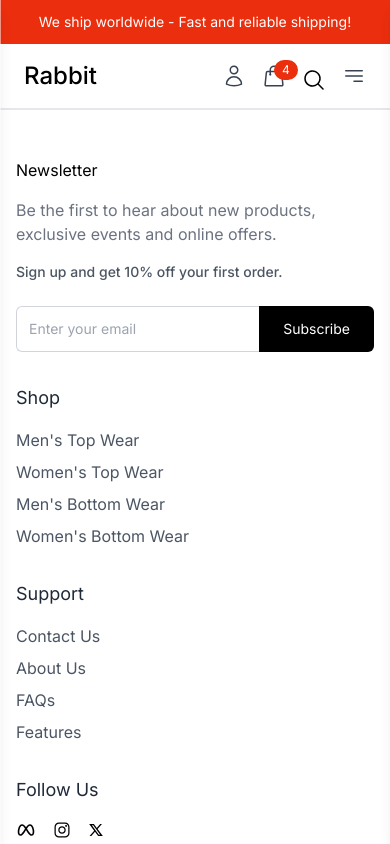
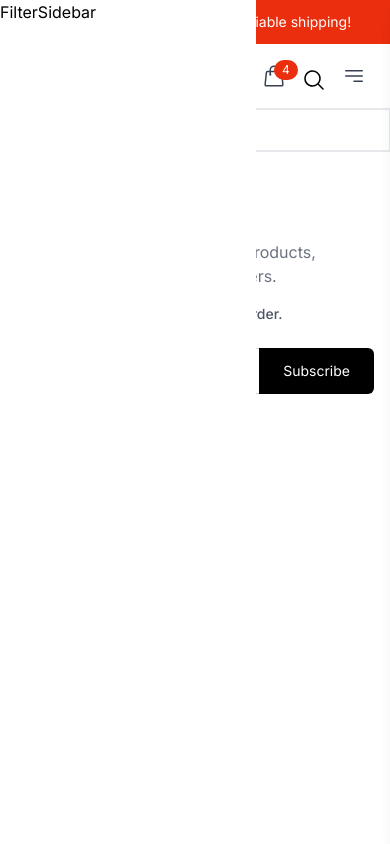
Before and after one commit to MTSnowden/rabbit, a React (Vite) app in the folder frontend/: page /collections/all in a window 390 px wide. Shown: the top 844 px of the page. Built offline with nearby package versions, Linux system fonts and the light colour scheme.

Commit message:
working on collection page

```diff
--- /dev/null
+++ b/frontend/src/components/Products/FilterSidebar.jsx
@@ -0,0 +1,9 @@
+import React from 'react'
+
+const FilterSidebar = () => {
+  return (
+    <div>FilterSidebar</div>
+  )
+}
+
+export default FilterSidebar
--- a/frontend/src/pages/CollectionPage.jsx
+++ b/frontend/src/pages/CollectionPage.jsx
@@ -1,9 +1,33 @@
 import { useEffect } from "react";
 import { useState } from "react"
+import { FaFilter } from "react-icons/fa"
+import FilterSidebar from "../components/Products/FilterSidebar";
+import { useRef } from "react";
 
 const CollectionPage = () => {
 
     const [products, setProducts] = useState([]);
+
+    const sidebarRef = useRef(null)
+
+    const[isSidebarOpen, setIsSidebarOpen] = useState(false)
+
+    const toggleSidebar = () => {
+        setIsSidebarOpen(!isSidebarOpen);
+    };
+
+    const handleClickOutside = (e) => {
+        if(sidebarRef.current && !sidebarRef.current.contains(e.target)) {
+        setIsSidebarOpen(false)
+        }
+    }
+
+    useEffect(() => {
+        // Add Event Listener for Clicks
+        document.addEventListener("mousedown", handleClickOutside)
+        // clean event listener
+        document.removeEventListener("mousedown", handleClickOutside)
+    });
 
     useEffect(() => {
         setTimeout(() => {
@@ -61,7 +85,21 @@ const CollectionPage = () => {
         }, 1000)
     }, [])
   return (
-    <div className="flex flex-col "></div>
+    <div className="flex flex-col lg:flex-row">
+
+        {/* Mobile Filter button */}
+        <button onClick={toggleSidebar} className="lg:hidden border p-2 flex justify-center items-center">
+            <FaFilter className="mr-2"/> Filters
+        </button>
+
+        {/* filter sidebar */}
+        <div
+         ref={sidebarRef}
+         className={`${isSidebarOpen ? "translate-x-0" : "-translate-x-full"} fixed inset-y-0 z-50 left-0 w-64 bg-white overflow-y-auto transition-transform duration-300 lg:static translate-x-0`}
+        >
+            <FilterSidebar />
+        </div>
+    </div>
   )
 }
 
```
